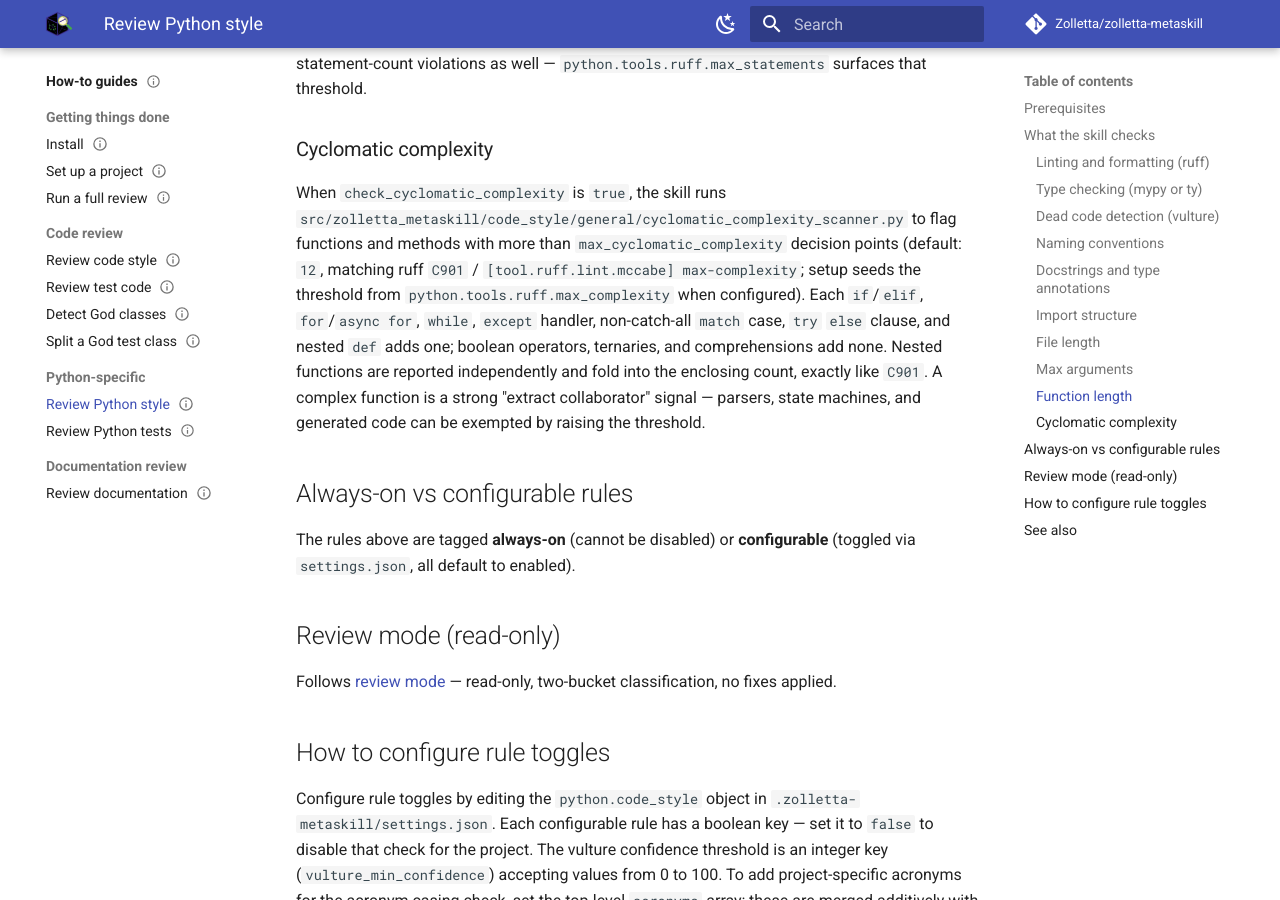
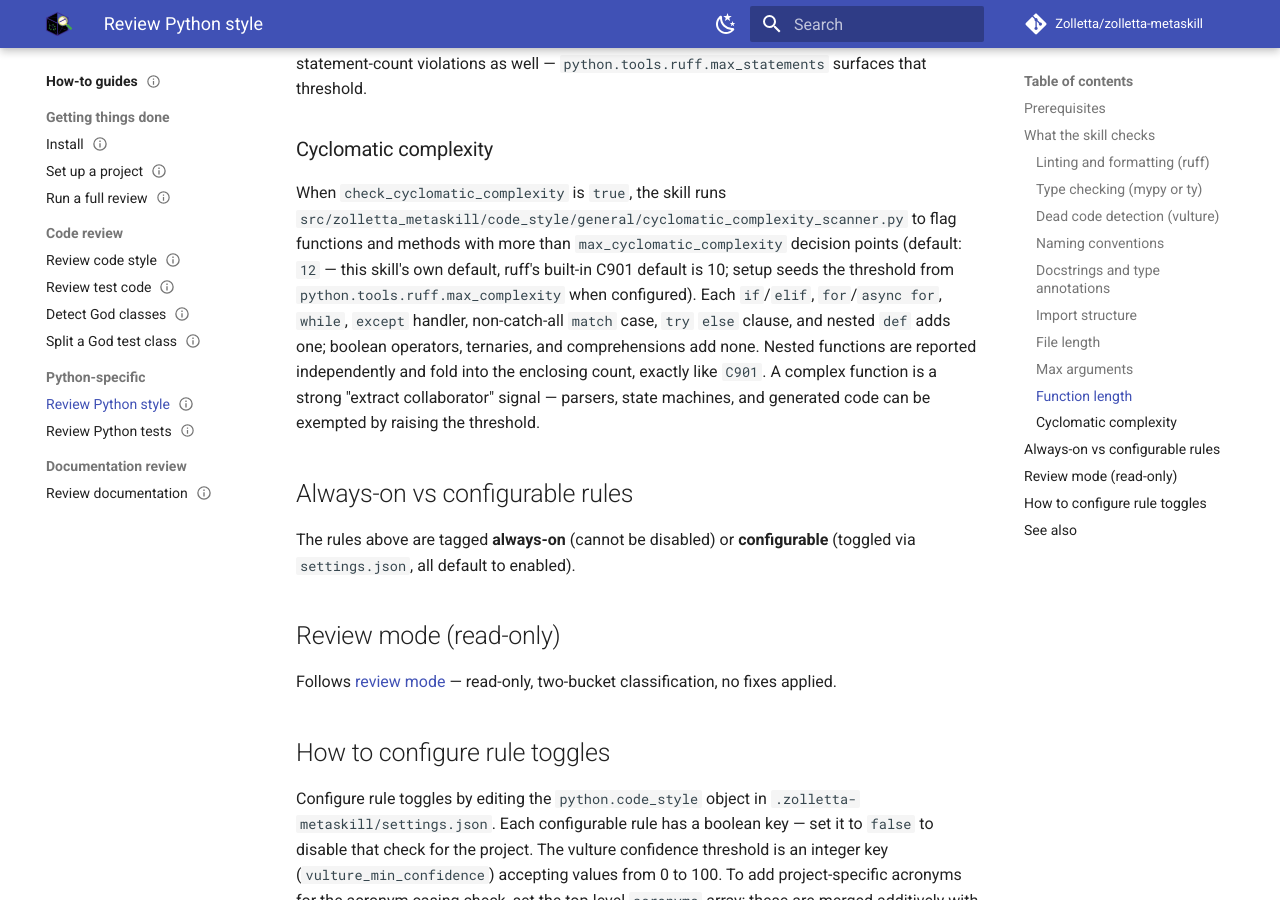
Before and after one commit to Zolletta/zolletta-metaskill, an MkDocs documentation site: the page built from docs/how-to/code/python/review-python-style.md, in a window 1280 px wide and 900 px high, scrolled down 2782 px. Built offline with MkDocs 1.6.1 and Material for MkDocs 9.7.7, drawn with Linux system fonts in a browser that asks for light colours; comment, search, counter and statistics services are not loaded.

Commit message:
docs: 12 is our complexity default, not ruff's
Six places stated "default 12, matching ruff C901". The matching is false:
ruff's built-in `mccabe.max-complexity` default is 10 — the repo's own
`settings.schema.json:446` already says so. 12 is a deliberate choice we
never justified.

Each site now reads "this skill's own default, ruff's built-in C901 default
is 10". What is *not* touched is the counting claim — "Counting follows
ruff C901 semantics" is correct and stays, because the decision points are
genuinely the same. Only the threshold justification was wrong.

Sites: general-principles.md:448, review-python-style.md:61,
review-code-style.md:62, python-code-style/SUBSKILL.md:187,
php-code-style/SUBSKILL.md:213, settings.schema.json:724.

Separately, review-python-style.md:53 and python-code-style/SUBSKILL.md:211
claim `max_arguments` defaults to 5 "matching ruff PLR0913 / max-args".
PLR0913 is a *pylint* rule, and 5 agrees by coincidence rather than shared
heritage — same category of error, different rule, left alone pending a
scope decision.

```diff
--- a/docs/how-to/code/python/review-python-style.md
+++ b/docs/how-to/code/python/review-python-style.md
@@ -58,7 +58,7 @@ When `check_function_length` is `true`, the skill runs `src/zolletta_metaskill/c
 
 ### Cyclomatic complexity
 
-When `check_cyclomatic_complexity` is `true`, the skill runs `src/zolletta_metaskill/code_style/general/cyclomatic_complexity_scanner.py` to flag functions and methods with more than `max_cyclomatic_complexity` decision points (default: `12`, matching ruff `C901` / `[tool.ruff.lint.mccabe] max-complexity`; setup seeds the threshold from `python.tools.ruff.max_complexity` when configured). Each `if`/`elif`, `for`/`async for`, `while`, `except` handler, non-catch-all `match` case, `try` `else` clause, and nested `def` adds one; boolean operators, ternaries, and comprehensions add none. Nested functions are reported independently and fold into the enclosing count, exactly like `C901`. A complex function is a strong "extract collaborator" signal — parsers, state machines, and generated code can be exempted by raising the threshold.
+When `check_cyclomatic_complexity` is `true`, the skill runs `src/zolletta_metaskill/code_style/general/cyclomatic_complexity_scanner.py` to flag functions and methods with more than `max_cyclomatic_complexity` decision points (default: `12` — this skill's own default, ruff's built-in C901 default is 10; setup seeds the threshold from `python.tools.ruff.max_complexity` when configured). Each `if`/`elif`, `for`/`async for`, `while`, `except` handler, non-catch-all `match` case, `try` `else` clause, and nested `def` adds one; boolean operators, ternaries, and comprehensions add none. Nested functions are reported independently and fold into the enclosing count, exactly like `C901`. A complex function is a strong "extract collaborator" signal — parsers, state machines, and generated code can be exempted by raising the threshold.
 
 ## Always-on vs configurable rules
 
```
Also changed, not shown: docs/explanation/code/general-principles.md (+1 -1 lines), docs/how-to/code/review-code-style.md (+1 -1 lines), skills/zolletta-metaskill-php-code-style/SUBSKILL.md (+1 -1 lines), skills/zolletta-metaskill-python-code-style/SUBSKILL.md (+1 -1 lines), 1 other file.
